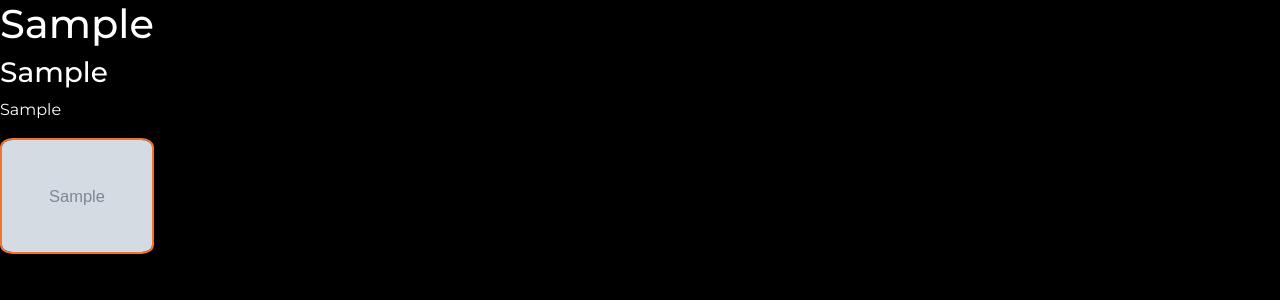
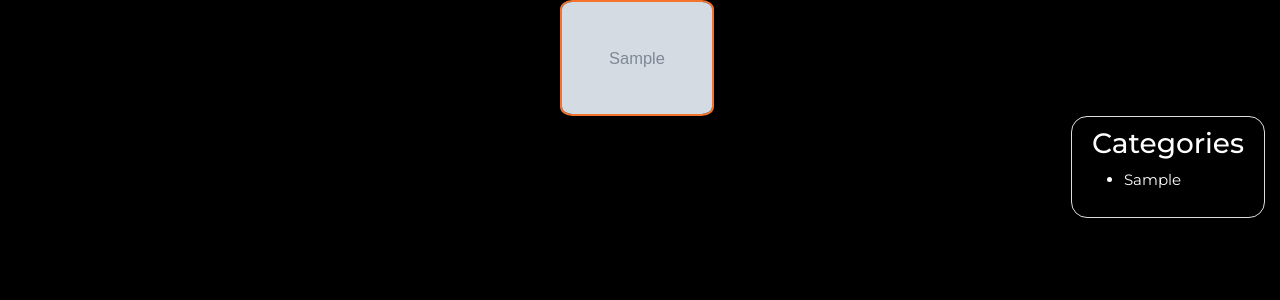
Before and after one commit to starlabs-pip6/biblioteka_ime, a Django app: page /shfleto/ in a window 1280 px wide. Shown: the part 51-351 px from the top of the page. Run offline with Django 3.2, Linux system fonts and the light colour scheme; tables that the repository leaves empty hold one stand-in row (values such as "Sample post"); grey boxes marked "Sample" are stand-in pictures.

Commit message:
new:StylingShfletoPage

```diff
--- /dev/null
+++ b/libri_im/static/libri_im/css/shfleto.css
@@ -0,0 +1,13 @@
+.content-list {
+  padding: 10px 20px;
+  border: 1px solid #dddddd;
+  border-radius: 16px;
+  margin-right: 15px;
+  display: inline;
+  font-size: 25px;
+  float: right;
+}
+.ulShfleto {
+  color: white;
+  font-size: 15px;
+}
--- a/libri_im/templates/libri_im/base.html
+++ b/libri_im/templates/libri_im/base.html
@@ -13,6 +13,7 @@
     <link rel="stylesheet" type=text/css href="{% static 'libri_im/css/perty.css' %}">
     <link rel="stylesheet" type=text/css href="{% static 'libri_im/css/sortby.css' %}">
     <link rel="stylesheet" type=text/css href="{% static 'libri_im/css/events.css' %}">
+    <link rel="stylesheet" type=text/css href="{% static 'libri_im/css/shfleto.css' %}">
 
     <title>Document</title>
 
--- a/libri_im/templates/libri_im/shfleto.html
+++ b/libri_im/templates/libri_im/shfleto.html
@@ -1,14 +1,27 @@
 {% extends 'libri_im/base.html' %}
 {% load static %}
 {% block content %}
+<link rel="stylesheet" type=text/css href="{% static 'libri_im/css/perty.css' %}">
+<link rel="stylesheet" type=text/css href="{% static 'libri_im/css/shfleto.css' %}">
+<div class="PerTyImages">
+{% for book in books %}
+    <div class="ptcover">
+      <img src="{{book.image_link}}" class="ptimage" alt="noimg">
+      <h3 class="pttitle hover-1">{{book.autori}}</h3>
+      <div class="underlinept"></div>
+      <p class="ptdesc">{{book.pershkrimi}} </p>
+      <button class="hbpt">Dua ta lexoj</button>
+    </div>
 
-{% for book in books %}
-    <!-- Shembull -->
-    <h1>{{book.titulli}}</h1>
-    <h3>{{book.autori}}</h3>
-    <p>{{book.pershkrimi}}</p>
-    <div class="mycover">
-        <img class="myimage" src="{{book.image_link}}" alt="noimg">
-    </div>
 {% endfor %}
+</div>
+<div class="content-list">
+    <h3>Categories</h3>
+    {%for book1 in books%}
+        <ul class="ulShfleto">
+            <li>{{book1.kategoria}}</li>
+        </ul>
+
+    {%endfor%}
+</div>
 {% endblock %}
```
